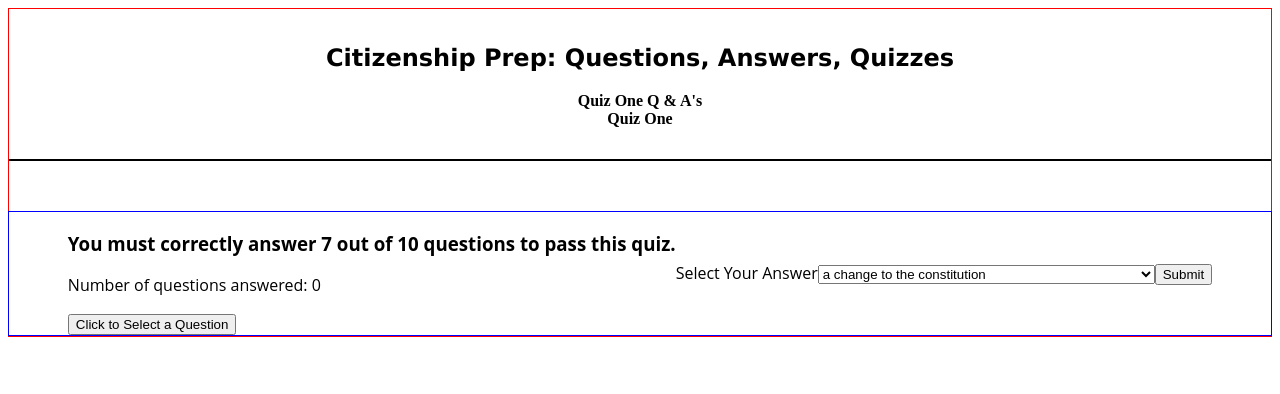
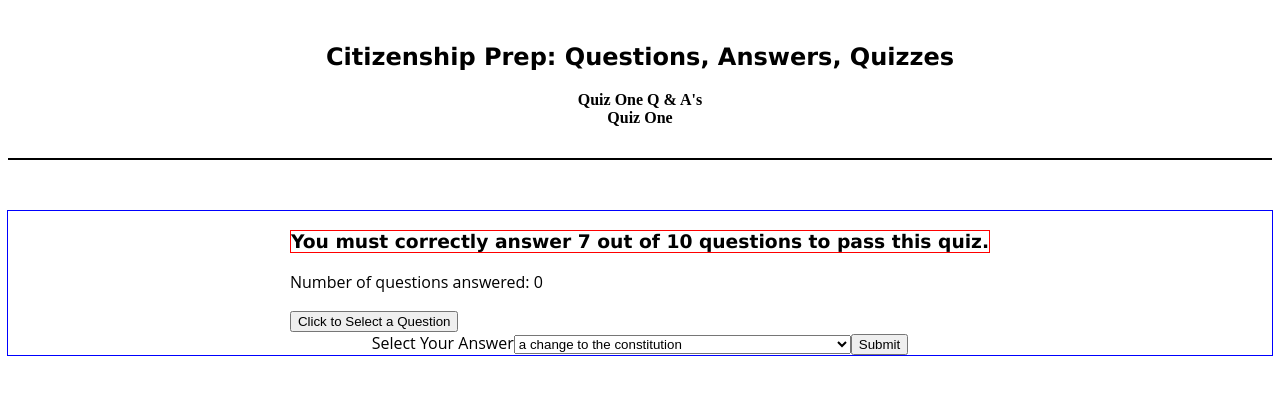
Before and after one commit to mmaustin/citizenship-questions-answers, a React (Create React App) app in the folder citizenship-frontend/: page /questions/quizone in a window 1280 px wide. Shown: the top 394 px of the page. Built offline with nearby package versions, Linux system fonts and the light colour scheme.

Commit message:
added class names to quiz container and first sub container and elelments

```diff
--- a/citizenship-frontend/src/features/questions/QuizOne.js
+++ b/citizenship-frontend/src/features/questions/QuizOne.js
@@ -60,12 +60,12 @@ export const QuizOne = () => {
     const questionsAnswered = correctAnswer + incorrectAnswer
 
     return(
-        <div id='quiz-container'>
-            <div>
+        <div className='quiz-container'>
+            <div className='sub-container-one'>
                 <h3 className='pass-requirement'>You must correctly answer 7 out of 10 questions to pass this quiz.</h3>
-                <p>Number of questions answered: {questionsAnswered}</p>
-                <p>{question}</p>
-                <button onClick={getRandomQuestion}>Click to Select a Question</button>
+                <p className='questions-answered'>Number of questions answered: {questionsAnswered}</p>
+                <p className='selected-question'>{question}</p>
+                <button className='question-selector' onClick={getRandomQuestion}>Click to Select a Question</button>
             </div>
             <div>
                 <form onSubmit={e => handleSubmit(e)}>
--- a/citizenship-frontend/src/index.css
+++ b/citizenship-frontend/src/index.css
@@ -1,5 +1,4 @@
 body {
-    border: 1px solid red;
     font-family: 'open sans', sans-serif;
     display: flex;
     justify-content: center;
@@ -125,16 +124,17 @@ nav {
 
 /*Quiz One CSS*/
 
-#quiz-container {
+.quiz-container {
     border: 1px solid blue;
     margin: 0;
     width: 100%;
     display: flex;
     justify-content: center;
     align-items: center;
-    flex-flow: row wrap;
+    flex-flow: column;
 }
 
-#pass-requirement {
+.pass-requirement {
+    border: 1px solid red;
     font-family:Verdana, Geneva, Tahoma, sans-serif;
 }
```
